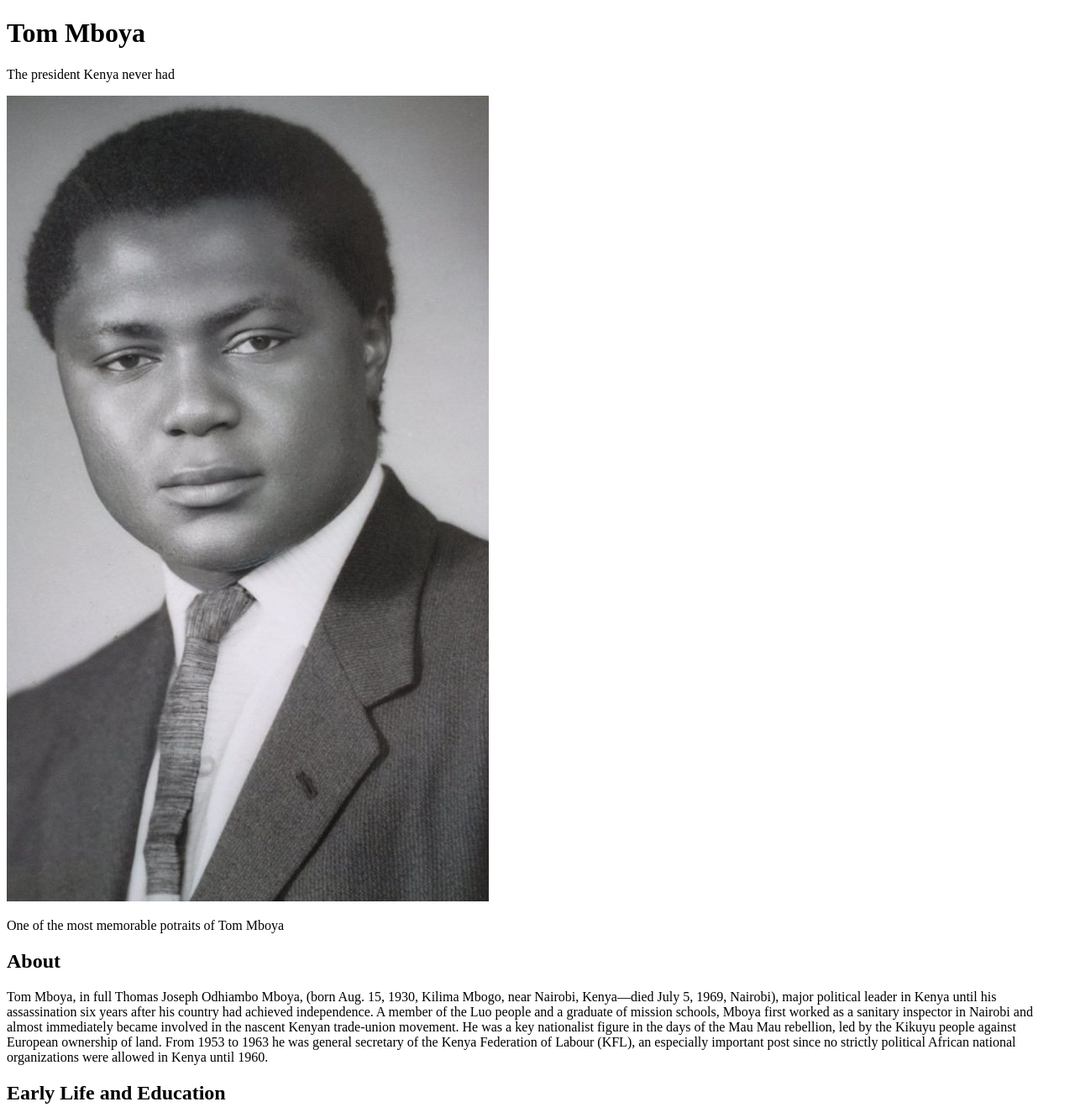
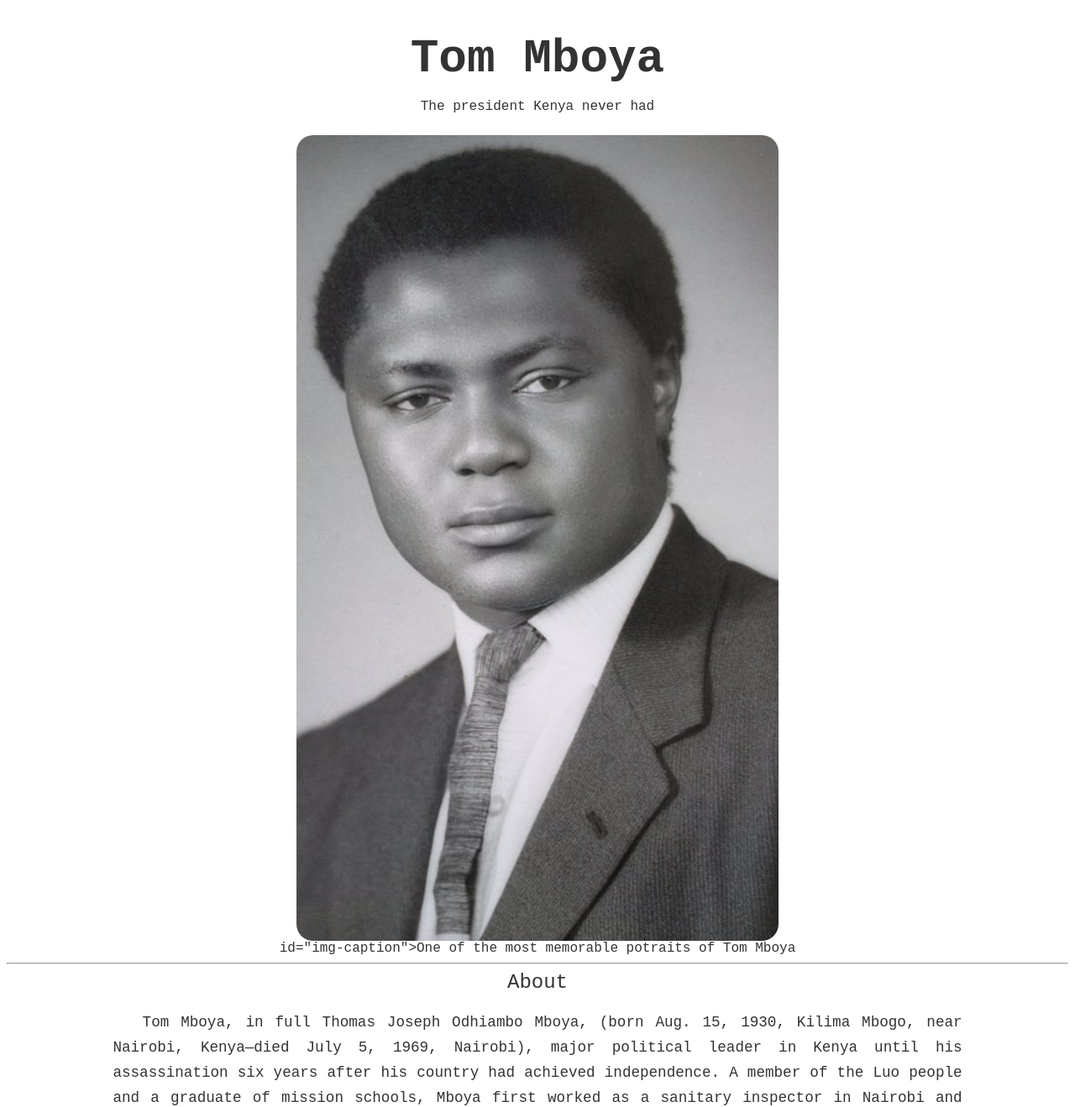
Before and after one commit to 1gilbertkeen/Tribute-Page, a plain HTML site: page index.html in a window 1280 px wide. Shown: the top 1319 px of the page at 84% size. Drawn offline with Linux system fonts and the light colour scheme.

Commit message:
add stling to page

```diff
--- a/index.html
+++ b/index.html
@@ -6,19 +6,21 @@
     <title>Tom Mboya Tribute Page</title>
     <meta name="viewport" content="width=device-width, initial-scale=1">
     <link rel="stylesheet" type="text/css" media="screen" href="styles.css"/>
-    <script src="https://cdn.freecodecamp.org/testable-projects-fcc/v1/bundle.js"></script>
 </head>
 <body>
     <div id="main">
-        <h1 id="title">Tom Mboya</h1>
-        <p>The president Kenya never had</p>
-        <div id="img-div">
+        <header id="header-container">
+            <h1 id="title">Tom Mboya</h1>
+            <p>The president Kenya never had</p>
+        </header>
+        <figure id="img-div">
             <img src="tm.jpg" alt="Tom Mboya's potrait image" id="image">
-            <p id="img-caption">One of the most memorable potraits of Tom Mboya</p>
-        </div>
+            <figcaption>id="img-caption">One of the most memorable potraits of Tom Mboya</figcaption>
+        </figure>
+        <hr>
         <div id="tribute-info">
             <h2>About</h2>
-            <p>Tom Mboya, in full Thomas Joseph Odhiambo Mboya, (born Aug. 15, 1930, Kilima Mbogo, near Nairobi, Kenya—died July 5, 1969, Nairobi),
+            <p class="tribute-paragraph">Tom Mboya, in full Thomas Joseph Odhiambo Mboya, (born Aug. 15, 1930, Kilima Mbogo, near Nairobi, Kenya—died July 5, 1969, Nairobi),
                 major political leader in Kenya until his assassination six years after his country had achieved independence.
                 A member of the Luo people and a graduate of mission schools, Mboya first worked as a sanitary inspector in Nairobi and almost
                 immediately became involved in the nascent Kenyan trade-union movement. He was a key nationalist figure in the days of the Mau Mau
@@ -27,13 +29,13 @@
                 in Kenya until 1960.
             </p>
             <h2>Early Life and Education</h2>
-            <p> Was born to Leonardus Ndiege and Marcella Awour, who were low income sisal farmers. He studied at St.Marys school,
+            <p class="tribute-paragraph"> Was born to Leonardus Ndiege and Marcella Awour, who were low income sisal farmers. He studied at St.Marys school,
                  Yala for A-level and later sat for a Cambridge School Certificate in 1946 at Holy Ghost College (later Mangu High
                 School). He attended Royal Sanitary Institute's Medical Training School for Sanitary Inspectors at Nairobi, qualifying
                 as an inspector in 1950.
             </p>
             <h2>Career and Politics</h2>
-            <p>
+            <p class="tribute-paragraph">
                 Mboya started working for the city of Nairobi and became involved with the trade union.[5] While still working as a trade union official,
                 Tom Mboya enrolled for a Matriculation Exemption Certificate with the Efficiency Correspondence College of South Africa, majoring in Economics.
                 In 1955 he went to Ruskin College, Oxford to study Industrial Management.[8]
@@ -49,14 +51,23 @@
                 Philip Randolph, with whom he was close. Mboya raised funds to build a headquarters for the KFL.
             </p>
             <h2>Death and Legacy</h2>
-            <p>
+            <p class="tribute-paragraph">
                 Mboya was fatally shot by Nahashon Njoroge in 1969 on Government Road (now Moi Avenue) as he was leaving a chemist,
                 but it was reported in Nairobi that Njoroge had died at 3am on November 8. According to these reports, he went to his death without explaining what he had meant when he asked police after his arrest: Why don’t you go after the big man?” It was due to such statements which rose suspicions that Mboya's shooting was a political assassination. Outrage and despair over his assassination led to riots in the major cities of Kenya. Mboya was buried in an emotional ceremony at his Rusinga Island ancestral home. President Jomo Kenyatta gave a eulogy at Mboya’s requiem mass, saying of his colleague, "Kenya's independence would have been seriously compromised were it not for the courage and steadfastness of Tom Mboya."
                 A statute of Mboya was installed on Moi Avenue, where he was killed.
                 The nearby busy Victoria Street was renamed Tom Mboya Street in his honour.
             </p>
-            <h3>If you have time, you should read more about this legend in Kenyan Politics on his <a id="tribute-link" href="https://www.britannica.com/biography/Tom-Mboya" target="_blank">Brittannica entry</a></h3>
+            <blockquote>
+                "I have news for you, there is no superman(its up to us)"
+                <br>
+                <i>-Tom Mboya-</i>
+            </blockquote>
+            <p>If you have time, you should read more about this legend in Kenyan Politics on his <a id="tribute-link" href="https://www.britannica.com/biography/Tom-Mboya" target="_blank">Brittannica entry</a></p>
         </div>
     </div>
+<footer>
+    <p> This content was coded by <a href="https://github.com/theekeen/Tribute-Page" target="_blank">GK</a> for <a href="https://www.freecodecamp.org" target="_blank">FCC</a> tribute page challenge</p>
+</footer>
+<script src="https://cdn.freecodecamp.org/testable-projects-fcc/v1/bundle.js"></script>
 </body>
 </html>
--- a/styles.css
+++ b/styles.css
@@ -0,0 +1,70 @@
+* {
+    font-family: 'Courier New', Courier, monospace;
+    text-align: center;
+    min-width: 260px;
+    color: #333;
+}
+h1{
+    font-size: 3.5em;
+    font-weight: 900;
+    margin-bottom: 0;
+}
+
+h2 {
+    margin-top: 0;
+    font-weight: 400;
+}
+
+#title {
+    display: flex;
+    flex-direction: row;
+    justify-content: center;
+    align-items: center;
+    width: 100%;
+    background-color:
+}
+
+#img-div {
+    margin:-5px;
+    margin-top:20px;
+    width:100%;
+    border:5px solid white;
+    background:white;
+}
+img{
+    max-width: 80%;
+    display: block;
+    border-radius: 20px;
+    margin: auto;
+  }
+
+  #img-caption {
+    margin-top:0;
+    font-weight: bold;
+  }
+
+  .tribute-paragraph {
+      max-width: 80%;
+      margin: auto;
+      text-align: justify;
+      text-indent: 2em;
+      font-size: 1.1em;
+      line-height: 30px;
+  }
+
+  blockquote {
+      margin: 0.8em 10% 0.8em 25%;
+      padding: 0.3em 0;
+      border-top: 4px bold #b4653e;
+      border-bottom: 4px ridge #b4653e;
+      text-align: right;
+      font-weight: 400;
+      font-size: 1.6em;
+      color: #802200;
+  }
+
+  footer  {
+      font-size: 0.8em;
+      font-weight: 400;
+      font-family: cursive;
+  }
```
